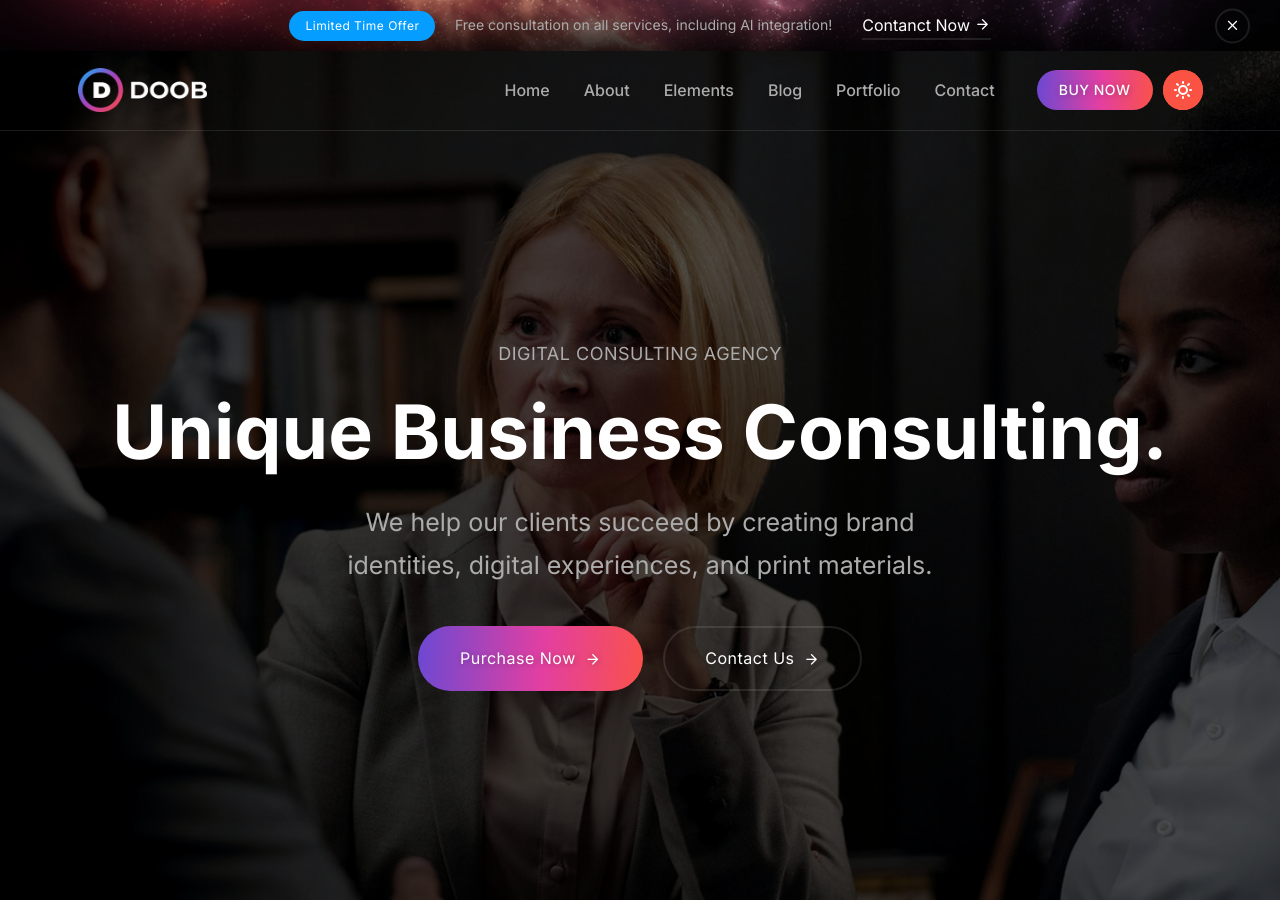
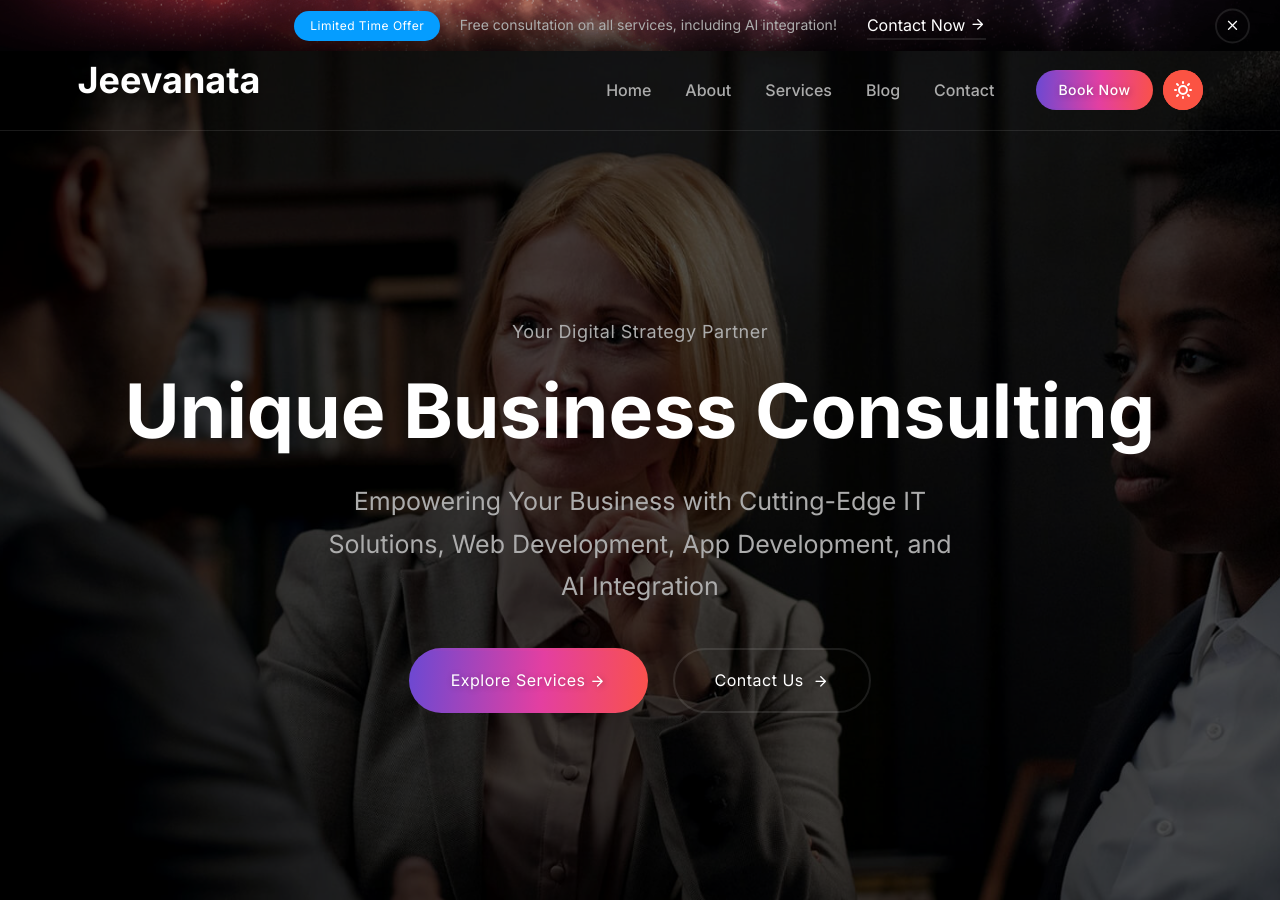
Before and after one commit to jeevanata-tech/jeevanata-site, a plain HTML site: page index.html in a window 1280 px wide. Shown: the top 900 px of the page. Drawn offline with Linux system fonts and the light colour scheme; files whose address does not match are found by name.

Commit message:
Update Hero Section

```diff
--- a/index.html
+++ b/index.html
@@ -3,7 +3,7 @@
     <meta name="viewport" content="width=device-width, initial-scale=1.0">
     <meta name="theme-style-mode" content="1"> <!-- 0 == light, 1 == dark -->
 
-    <title>Business Consulting || Doob Business and Consulting Bootstrap5 Template</title>
+    <title>Jeevanata</title>
     <!-- Favicon -->
     <link rel="shortcut icon" type="image/x-icon" href="assets/images/favicon.png">
     <!-- CSS ============================================ -->
@@ -32,7 +32,7 @@
                                 </div>
                                 <div class="right-button">
                                     <a class="btn-read-more" href="https://themeforest.net/checkout/from_item/34133466?license=regular">
-                                        <span>Contanct Now <i class="feather-arrow-right"></i></span>
+                                        <span>Contact Now <i class="feather-arrow-right"></i></span>
                                     </a>
                                 </div>
                             </div>
@@ -54,8 +54,9 @@
                     <div class="col-lg-3 col-md-6 col-4">
                         <div class="logo">
                             <a href="index.html">
-                                <img class="logo-light" src="assets/images/logo/logo.png" alt="Corporate Logo">
-                                <img class="logo-dark" src="assets/images/logo/logo-dark.png" alt="Corporate Logo">
+                                <h3>Jeevanata</h3>
+                                <!-- <img class="logo-light" src="assets/images/logo/logo.png" alt="Corporate Logo">
+                                <img class="logo-dark" src="assets/images/logo/logo-dark.png" alt="Corporate Logo"> -->
                             </a>
                         </div>
                     </div>
@@ -105,7 +106,7 @@
                                         </div>
                                     </li>
                                     <li><a href="about.html">About</a></li>
-                                    <li class="with-megamenu has-menu-child-item"><a href="#">Elements</a>
+                                    <li class="with-megamenu has-menu-child-item"><a href="#">Services</a>
                                         <div class="rainbow-megamenu">
                                             <div class="wrapper">
                                                 <div class="row row--0">
@@ -167,17 +168,6 @@
                                             <li><a href="blog-details.html">Blog Details</a></li>
                                         </ul>
                                     </li>
-
-                                    <li class="has-droupdown has-menu-child-item"><a href="#">Portfolio</a>
-                                        <ul class="submenu">
-                                            <li><a href="portfolio.html">Portfolio Default</a></li>
-                                            <li><a href="portfolio-three-column.html">Portfolio Three Column</a></li>
-                                            <li><a href="portfolio-full-width.html">Portfolio Full Width</a></li>
-                                            <li><a href="portfolio-grid-layout.html">Portfolio Grid Layout</a></li>
-                                            <li><a href="portfolio-box-layout.html">Portfolio Box Layout</a></li>
-                                            <li><a href="portfolio-details.html">Portfolio Details</a></li>
-                                        </ul>
-                                    </li>
                                     <li><a href="contact.html">Contact</a></li>
                                 </ul>
 
@@ -191,7 +181,7 @@
 
                             <!-- Start Header Btn  -->
                             <div class="header-btn">
-                                <a class="btn-default btn-small round" target="_blank" href="https://themeforest.net/checkout/from_item/34133466?license=regular">BUY NOW</a>
+                                <a class="btn-default btn-small round" href="#">Book Now</a>
                             </div>
                             <!-- End Header Btn  -->
 
@@ -231,8 +221,9 @@
                 <div class="header-top">
                     <div class="logo">
                         <a href="index.html">
-                            <img class="logo-light" src="assets/images/logo/logo.png" alt="Corporate Logo">
-                            <img class="logo-dark" src="assets/images/logo/logo-dark.png" alt="Corporate Logo">
+                            <h2>Jeevanata</h2>
+                            <!-- <img class="logo-light" src="assets/images/logo/logo.png" alt="Corporate Logo">
+                            <img class="logo-dark" src="assets/images/logo/logo-dark.png" alt="Corporate Logo"> -->
                         </a>
                     </div>
                     <div class="close-menu">
@@ -381,13 +372,12 @@
             <div class="container">
                 <div class="row">
                     <div class="col-lg-12">
-                        <div class="inner text-center"><span class="subtitle">DIGITAL CONSULTING AGENCY</span>
-                            <h1 class="title display-one">Unique Business <span>Consulting</span>.</h1>
-                            <p class="description">We help our clients succeed by creating brand identities, digital
-                                experiences, and print materials.</p>
-                            <div class="button-group"><a class="btn-default btn-medium round btn-icon" href="#">Purchase
-                                    Now <i class="icon feather-arrow-right"></i></a><a class="btn-default btn-medium btn-border round btn-icon" href="contact.html">Contact
-                                    Us <i class="icon feather-arrow-right">
+                        <div class="inner text-center"><span class="subtitle">Your Digital Strategy Partner</span>
+                            <h1 class="title display-one">Unique Business <span>Consulting</span></h1>
+                            <p class="description">Empowering Your Business with Cutting-Edge IT Solutions, Web Development, App Development, and AI Integration</p>
+                            <div class="button-group">
+                                <a class="btn-default btn-medium round btn-icon" href="#">Explore Services<i class="icon feather-arrow-right"></i></a>
+                                <a class="btn-default btn-medium btn-border round btn-icon" href="contact.html">Contact Us <i class="icon feather-arrow-right">
                                     </i></a></div>
                         </div>
                     </div>
@@ -1000,7 +990,7 @@
                                         <h2 class="title">Ready to start creating a standard website?</h2>
                                         <h6 class="subtitle">Finest choice for your home & office</h6>
                                         <div class="call-to-btn">
-                                            <a class="btn-default btn-icon" href="#">Purchase Doob
+                                            <a class="btn-default btn-icon" href="#">Purchase Jeevanata
                                                 <i class="feather-arrow-right"></i>
                                             </a>
                                         </div>
@@ -1023,11 +1013,12 @@
                             <div class="rainbow-footer-widget">
                                 <div class="logo">
                                     <a href="index.html">
-                                        <img class="logo-light" src="assets/images/logo/logo.png" alt="Corporate Logo">
-                                        <img class="logo-dark" src="assets/images/logo/logo-dark.png" alt="Corporate Logo">
+                                        <h3>Jeevanata</h3>
+                                        <!-- <img class="logo-light" src="assets/images/logo/logo.png" alt="Corporate Logo">
+                                        <img class="logo-dark" src="assets/images/logo/logo-dark.png" alt="Corporate Logo"> -->
                                     </a>
                                 </div>
-                                <h3 class="text-big">Create Website By Doob So Quick Download And Make Your Site.</h3>
+                                <h3 class="text-big">Create Website By Jeevanata So Quick Download And Make Your Site.</h3>
                             </div>
                         </div>
                         <div class="col-lg-2 col-md-6 col-sm-6 col-12">
@@ -1124,7 +1115,7 @@
                     </div>
                     <div class="col-lg-6 col-md-4 col-sm-12 col-12">
                         <div class="copyright-right text-center text-lg-end">
-                            <p class="copyright-text">© Doob 2022</p>
+                            <p class="copyright-text">© Jeevanata 2025</p>
                         </div>
                     </div>
                 </div>
```
